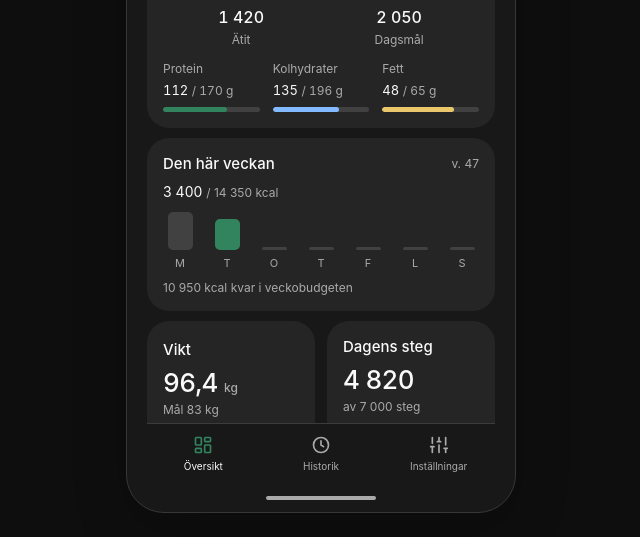
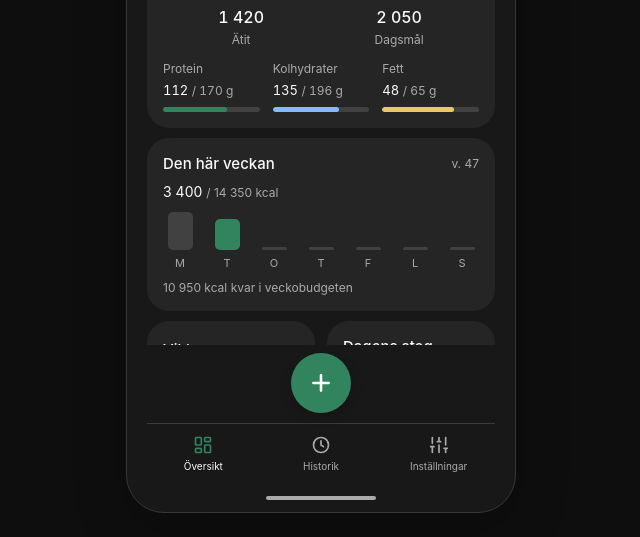
Before and after one commit to ARK2001-git/halsokollen-demo, a plain HTML site: page index.html in a window 1280 px wide. Shown: the part 355-892 px from the top of the page, without its empty margins (319-959 px from the left). Drawn offline with Linux system fonts and the light colour scheme.

Commit message:
Uppdatera demon med den flytande runda plusknappen
Co-authored-by: ARK2001-git <ARK2001-git@users.noreply.github.com>

```diff
--- a/index.html
+++ b/index.html
@@ -114,6 +114,27 @@
       -webkit-overflow-scrolling: touch;
       padding-bottom: 8px;
     }
+    #phone[data-fab="1"] #main { margin-bottom: 78px; }
+    .dock { position: relative; flex-shrink: 0; }
+    .fab {
+      position: absolute;
+      left: 50%;
+      bottom: calc(100% + 10px);
+      transform: translateX(-50%);
+      z-index: 4;
+      width: 60px;
+      height: 60px;
+      border: 0;
+      border-radius: 50%;
+      background: var(--kk-green);
+      color: #fff;
+      display: flex;
+      align-items: center;
+      justify-content: center;
+      padding: 0;
+      box-shadow: 0 4px 12px rgba(0, 0, 0, 0.18);
+    }
+    .fab[hidden] { display: none; }
     #main::-webkit-scrollbar { width: 0; height: 0; }
     .muted { color: var(--kk-muted); font-size: 12px; }
     .row { display: flex; justify-content: space-between; align-items: center; gap: 10px; }
@@ -356,11 +377,16 @@
         </span>
       </div>
       <main id="main" aria-live="polite"></main>
-      <nav class="tabs" aria-label="Huvudnavigation">
-        <button type="button" data-tab="overview" class="active" id="tab-overview"></button>
-        <button type="button" data-tab="history" id="tab-history"></button>
-        <button type="button" data-tab="settings" id="tab-settings"></button>
-      </nav>
+      <div class="dock">
+        <button type="button" class="fab" id="openRegister" aria-label="Registrera">
+          <svg width="26" height="26" viewBox="0 0 24 24" fill="none" stroke="#fff" stroke-width="2.4" stroke-linecap="round" aria-hidden="true"><path d="M12 5v14M5 12h14"/></svg>
+        </button>
+        <nav class="tabs" aria-label="Huvudnavigation">
+          <button type="button" data-tab="overview" class="active" id="tab-overview"></button>
+          <button type="button" data-tab="history" id="tab-history"></button>
+          <button type="button" data-tab="settings" id="tab-settings"></button>
+        </nav>
+      </div>
       <div class="homebar"></div>
       <div class="toast" id="toast" role="status"></div>
     </div>
@@ -889,9 +915,18 @@
     toastTimer = setTimeout(function () { el.classList.remove("show"); }, 2200);
   }
 
+  function openRegistration() {
+    state.mealDraft.kind = suggestedKind(new Date());
+    state.mealDraft.date = isoDay(new Date());
+    go("register");
+  }
+
   function render() {
     applyTheme();
     const main = document.getElementById("main");
+    const onTab = state.view === "overview" || state.view === "history" || state.view === "settings";
+    document.getElementById("phone").setAttribute("data-fab", onTab ? "1" : "0");
+    document.getElementById("openRegister").hidden = !onTab;
     const views = { overview: renderOverview, history: renderHistory, settings: renderSettings, register: renderRegister, review: renderReview, weight: renderWeight };
     const fn = views[state.view] || renderOverview;
     main.innerHTML = fn();
@@ -983,7 +1018,6 @@
           '<p class="muted" style="margin-top:9px">' + num(stepLeft) + ' kvar · <span class="chip">exempeldata</span></p>' +
         "</section>" +
       "</div>" +
-      '<button type="button" class="primary" id="openRegister">' + icon("plus") + "Registrera</button>" +
       '<p class="note">Webbdemo · måltider och vikt sparas i den här webbläsaren</p>' +
       '<div class="spacer"></div>'
     );
@@ -1195,7 +1229,7 @@
     if (!keys.length) {
       return "<p class=\"muted\">Dina registreringar</p><h1>Historik</h1>" +
         '<section class="panel"><p class="muted">Din historik börjar här. Registrera din första måltid för att följa kalorier och makron över tid.</p></section>' +
-        '<button type="button" class="primary" id="openRegister">Registrera måltid</button>';
+        '<button type="button" class="primary" id="openRegisterHistory">Registrera måltid</button>';
     }
     const sections = keys.map(function (day) {
       const list = days[day].slice();
@@ -1384,11 +1418,7 @@
       const el = document.getElementById(id);
       if (el) el.addEventListener("click", fn);
     };
-    click("openRegister", function () {
-      state.mealDraft.kind = suggestedKind(new Date());
-      state.mealDraft.date = isoDay(new Date());
-      go("register");
-    });
+    click("openRegisterHistory", openRegistration);
     click("openWeight", function () { go("weight"); });
     click("openWeightFromRegister", function () { go("weight"); });
     click("backOverview", function () { go("overview"); });
@@ -1670,6 +1700,7 @@
         go(tab);
       });
     });
+    document.getElementById("openRegister").addEventListener("click", openRegistration);
     document.getElementById("appearanceBtn").addEventListener("click", function () {
       toggleAppearance();
     });
```
